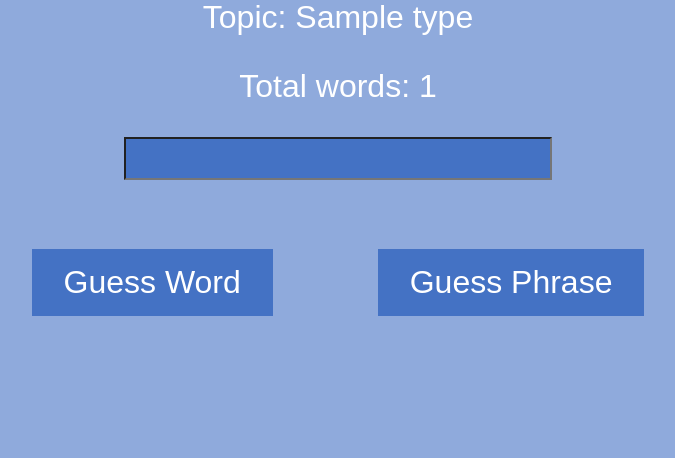
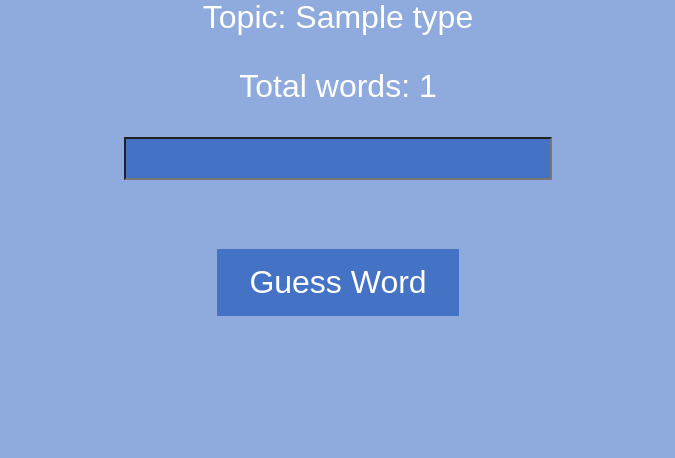
Before and after one commit to ElliotAOram/GhostPyramid, a Django app: template charades/templates/guess.html in a window 1280 px wide. Shown: the part 350-808 px from the top of the page, without its empty margins (310-985 px from the left). Run offline with Django 3.2, Linux system fonts and the light colour scheme; the template is opened without the code that fills it: most values are stand-ins (such as "Sample title", 1, 10 or a date in 2020).

Commit message:
Remove guess phrase on  single word
Refs #58

```diff
--- a/charades/templates/guess.html
+++ b/charades/templates/guess.html
@@ -11,13 +11,13 @@
 
         </div>
         <div id="guess_input">
-            <p></p>
-            <!--TODO replace hard coded urls-->
-            <form id="guess_form" action="/guess/" method="get">
+            <form id="guess_form" action="{{outbound_url}}" method="get">
                 <input id="guess_field" class="input_field" type="text" name="guess">
                 <br/><br/>
                 <input class="standard_button" id="guess_word" type="submit" name="user_type" value="Guess Word">
+                {% if total_words > 1 %}
                 <input class="standard_button" id="guess_phrase" type="submit" name="user_type" value="Guess Phrase">
+                {% endif %}
             </form>
         </div>
     </div>
```
